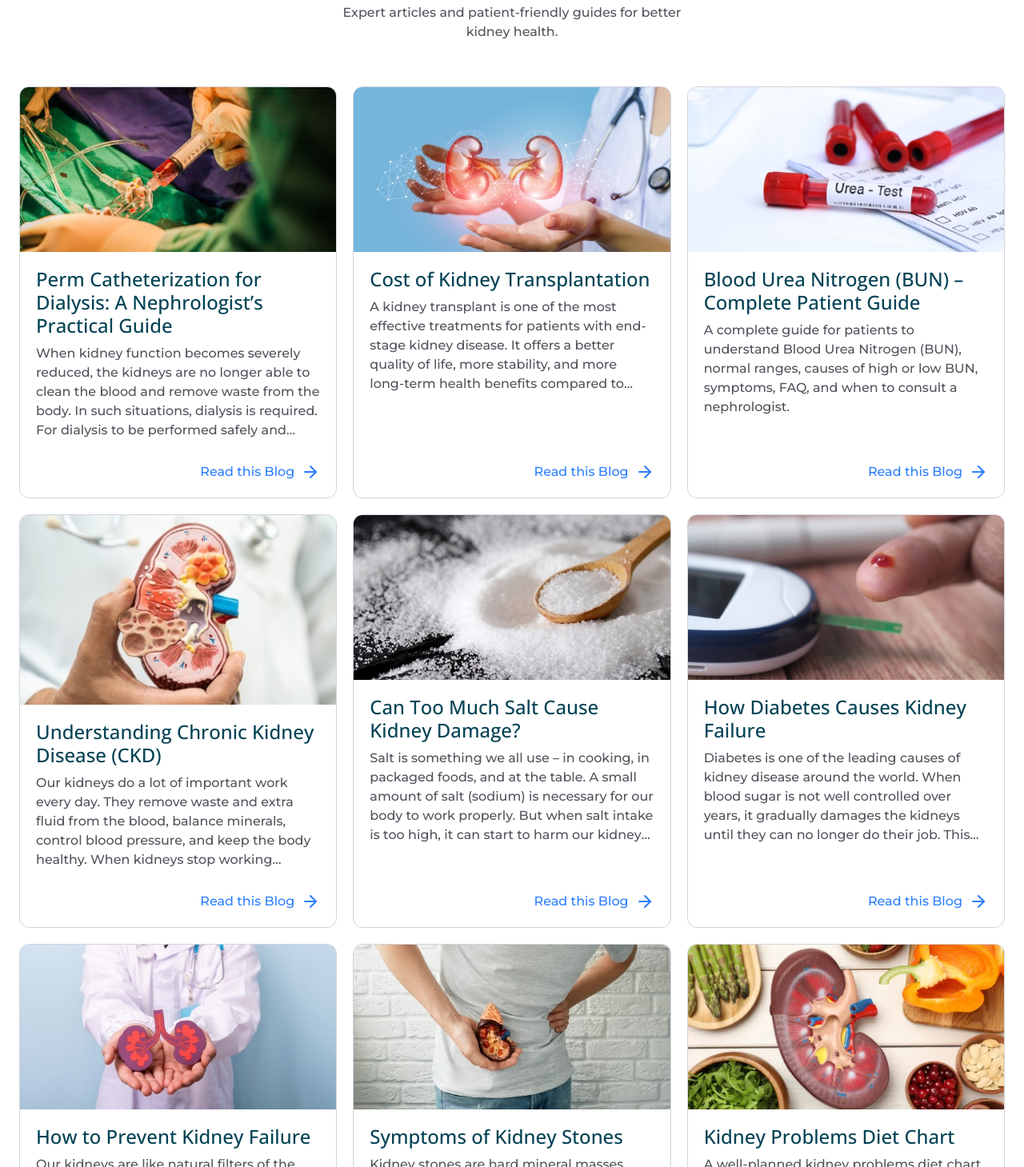
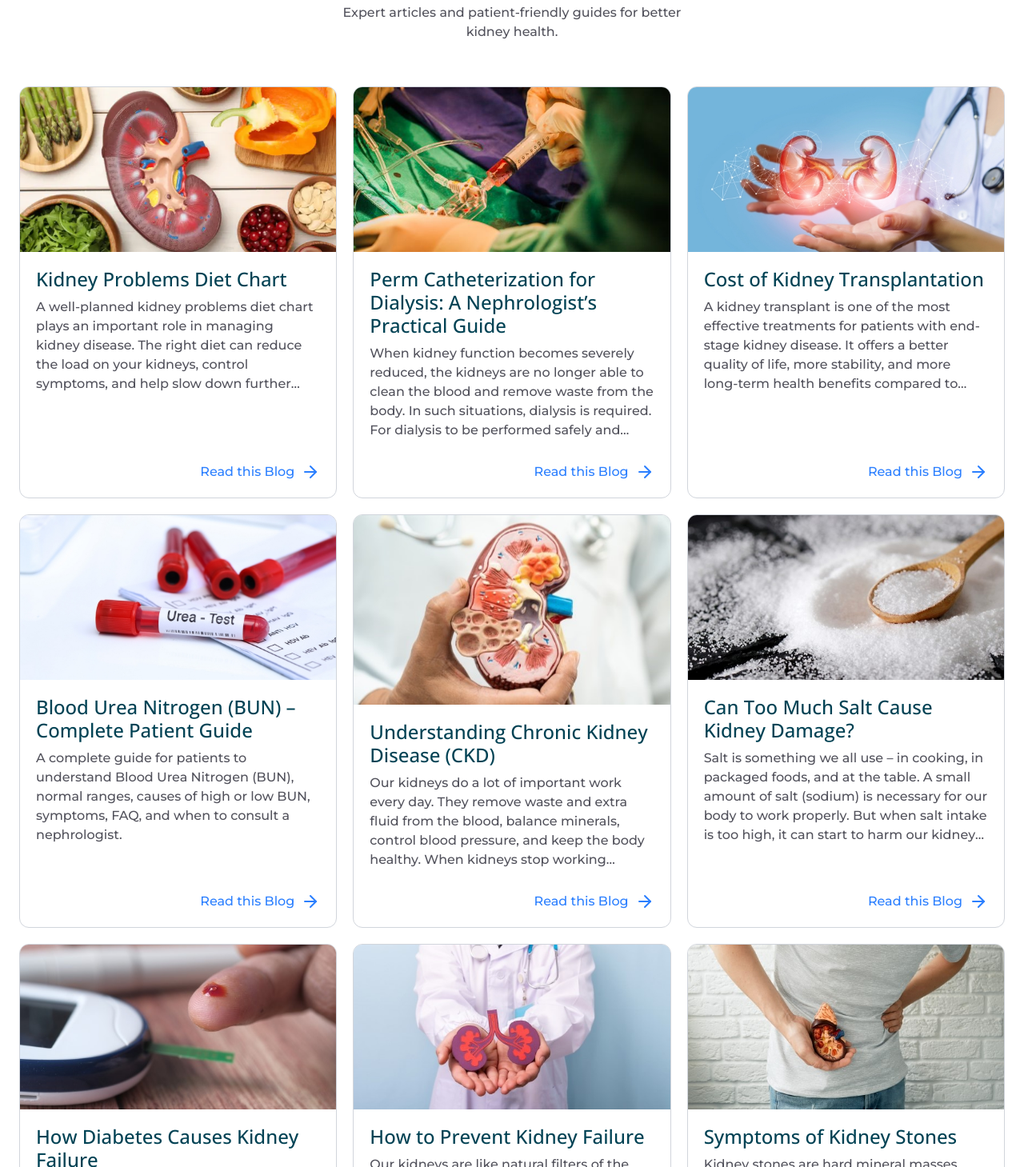
Before and after one commit to priyesshrai/dr-satyanarayana, a Next.js app: page /blogs in a window 1280 px wide. Shown: the part 191-1650 px from the top of the page at 80% size. Built offline with nearby package versions, Linux system fonts and the light colour scheme.

Commit message:
Update page.tsx

```diff
--- a/src/app/blogs/page.tsx
+++ b/src/app/blogs/page.tsx
@@ -21,12 +21,6 @@ interface Blog {
 }
 export default function Blogs() {
   const blog: Blog[] = [
-    {
-      title: 'Kidney Problems Diet Chart',
-      content: 'A well-planned kidney problems diet chart plays an important role in managing kidney disease. The right diet can reduce the load on your kidneys, control symptoms, and help slow down further damage.',
-      slug: '/blogs/kidney-problems-diet-chart',
-      image: '/images/blog/kidney-problem-diet-chart-plan.webp'
-    },
     {
       title: 'Symptoms of Kidney Stones',
       content: 'Kidney stones are hard mineral masses inside your kidneys or urinary tract. They can be very painful, but knowing the symptoms early helps in quick treatment and avoiding complications. Here are the common signs and what to watch out for. Kidney stones e...',
@@ -75,6 +69,12 @@ export default function Blogs() {
       slug: '/blogs/perm-catheterization-for-dialysis',
       image: '/images/blog/blog-8.jpg'
     },
+    {
+      title: 'Kidney Problems Diet Chart',
+      content: 'A well-planned kidney problems diet chart plays an important role in managing kidney disease. The right diet can reduce the load on your kidneys, control symptoms, and help slow down further damage.',
+      slug: '/blogs/kidney-problems-diet-chart',
+      image: '/images/blog/kidney-problem-diet-chart-plan.webp'
+    },
   ]
   return (
     <Section>
```
